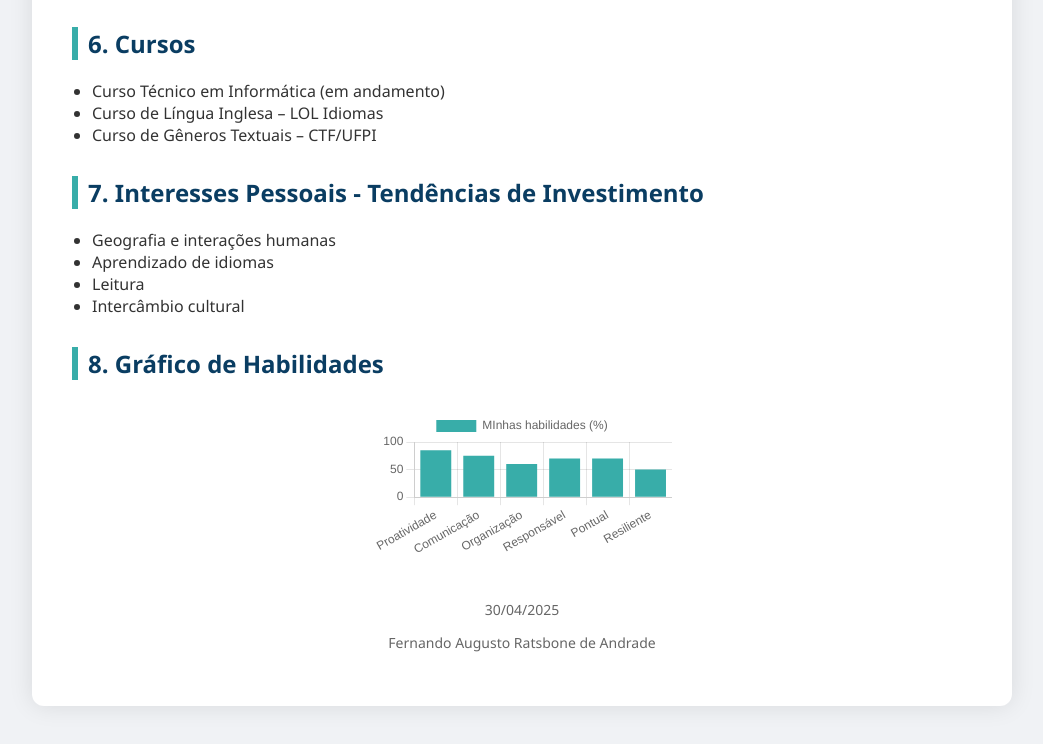
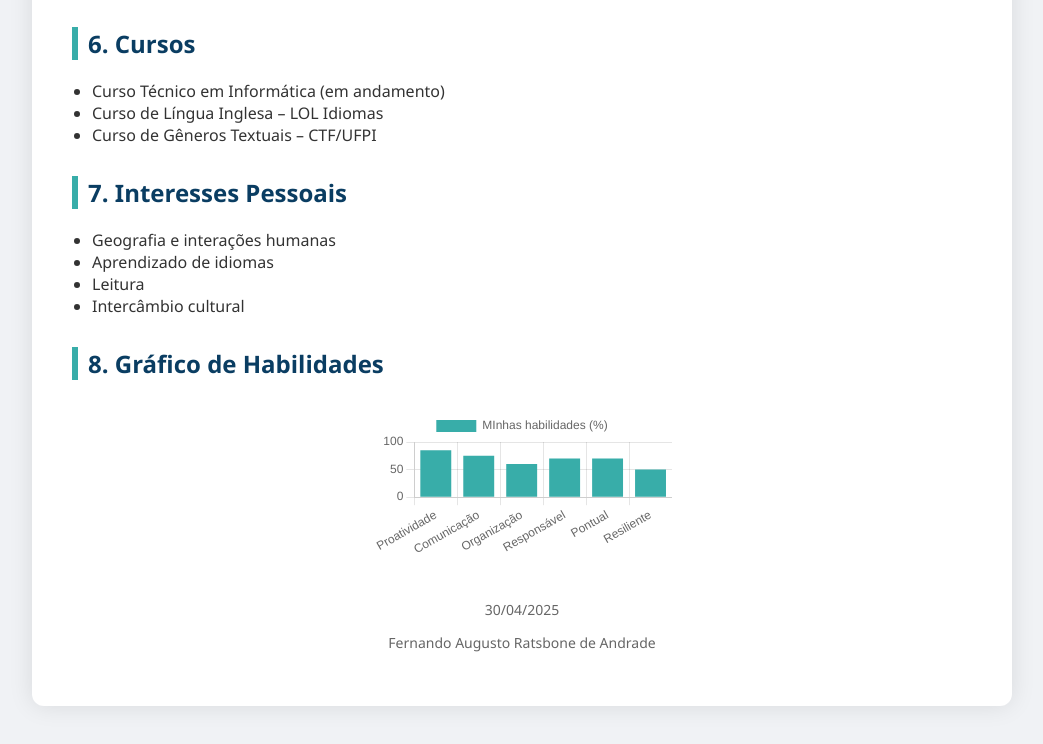
Before and after one commit to ratsbonefernando/Trab2, a plain HTML site: page index.html in a window 1280 px wide. Shown: the part 1268-2012 px from the top of the page, without its empty margins (118-1161 px from the left). Drawn offline with nearby package versions, Linux system fonts and the light colour scheme.

Commit message:
Update index.html

```diff
--- a/index.html
+++ b/index.html
@@ -120,7 +120,7 @@
         </div>
 
         <div class="section">
-            <h2>7. Interesses Pessoais - Tendências de Investimento</h2>
+            <h2>7. Interesses Pessoais</h2>
             <ul>
                 <li>Geografia e interações humanas</li>
                 <li>Aprendizado de idiomas</li>
```
